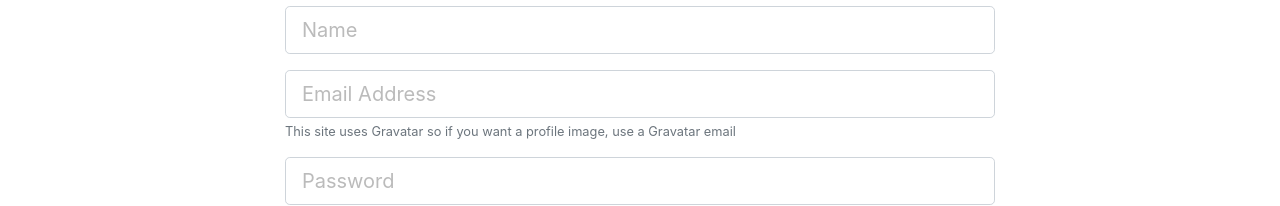
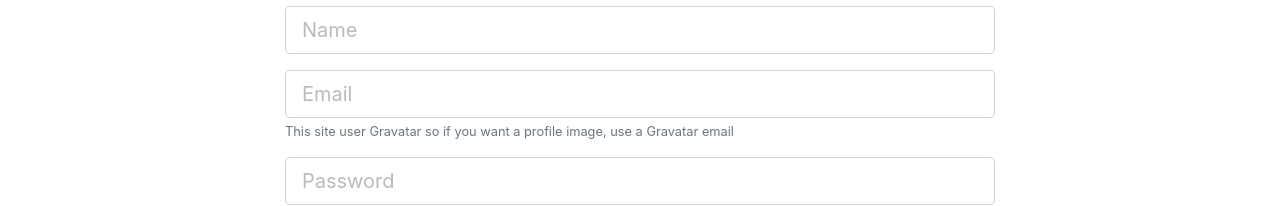
Before and after one commit to noornabiji4/DevConnector, a React (Create React App) app in the folder client/: page /register in a window 1280 px wide. Shown: the part 195-401 px from the top of the page. Built offline with nearby package versions, Linux system fonts and the light colour scheme.

Commit message:
text field update

```diff
--- a/client/src/components/auth/Register.js
+++ b/client/src/components/auth/Register.js
@@ -1,9 +1,10 @@
 import React, { Component } from 'react';
 import PropTypes from 'prop-types'
 import { withRouter } from 'react-router-dom';
-import classnames from 'classnames';
 import { connect } from 'react-redux';
-import { registerUser } from '../../actions/authActions'
+import { registerUser } from '../../actions/authActions';
+import TextFieldGroup from '../common/TextFieldGroup';
+
 
 class Register extends Component {
     constructor() {
@@ -54,23 +55,39 @@
                             <h1 className="display-4 text-center">Sign Up</h1>
                             <p className="lead text-center">Create your DevConnector account</p>
                             <form noValidate onSubmit={this.onSubmit}>
-                                <div className="form-group">
-                                    <input type="text" className={classnames("form-control form-control-lg ", { 'is-invalid': errors.name })} placeholder="Name" name="name" value={this.state.name} onChange={this.onChange} />
-                                    {errors.name && (<div className='invalid-feedback'>{errors.name}</div>)}
-                                </div>
-                                <div className="form-group">
-                                    <input type="email" className={classnames("form-control form-control-lg ", { 'is-invalid': errors.email })} placeholder="Email Address" name="email" value={this.state.email} onChange={this.onChange} />
-                                    {errors.email && (<div className='invalid-feedback'>{errors.email}</div>)}
-                                    <small className="form-text text-muted">This site uses Gravatar so if you want a profile image, use a Gravatar email</small>
-                                </div>
-                                <div className="form-group">
-                                    <input type="password" className={classnames("form-control form-control-lg ", { 'is-invalid': errors.password })} placeholder="Password" name="password" value={this.state.password} onChange={this.onChange} />
-                                    {errors.password && (<div className='invalid-feedback'>{errors.password}</div>)}
-                                </div>
-                                <div className="form-group">
-                                    <input type="password" className={classnames("form-control form-control-lg ", { 'is-invalid': errors.password2 })} placeholder="Confirm Password" name="password2" value={this.state.password2} onChange={this.onChange} />
-                                    {errors.password2 && (<div className='invalid-feedback'>{errors.password2}</div>)}
-                                </div>
+                                <TextFieldGroup
+                                    placeholder="Name"
+                                    name="name"
+                                    type="name"
+                                    value={this.state.name}
+                                    onChange={this.onChange}
+                                    error={errors.name}
+                                />
+                                <TextFieldGroup
+                                    placeholder="Email"
+                                    name="email"
+                                    type="email"
+                                    value={this.state.email}
+                                    onChange={this.onChange}
+                                    error={errors.email}
+                                    info = "This site user Gravatar so if you want a profile image, use a Gravatar email"
+                                />
+                                <TextFieldGroup
+                                    placeholder="Password"
+                                    name="password"
+                                    type="password"
+                                    value={this.state.passwo}
+                                    onChange={this.onChange}
+                                    error={errors.password}
+                                />
+                                <TextFieldGroup
+                                    placeholder="Confirm Password"
+                                    name="password2"
+                                    type="password2"
+                                    value={this.state.password2}
+                                    onChange={this.onChange}
+                                    error={errors.password2}
+                                />
                                 <input type="submit" className="btn btn-info btn-block mt-4" />
                             </form>
                         </div>
```
